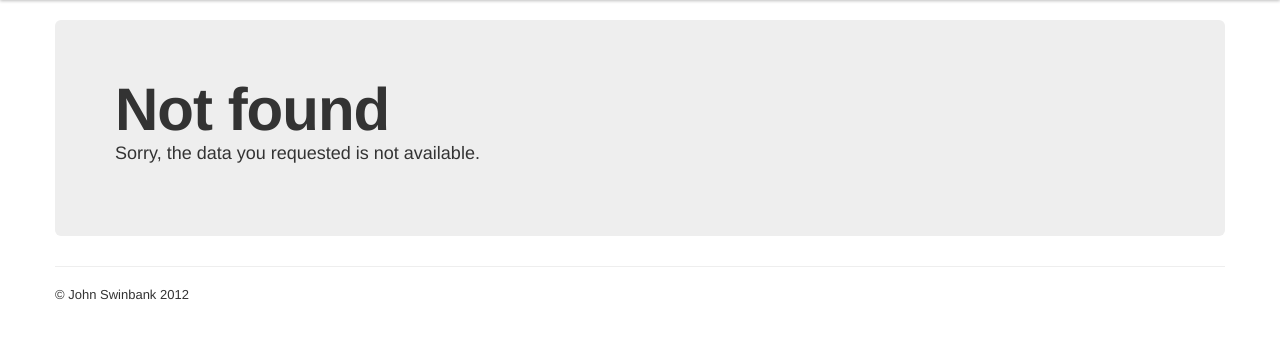
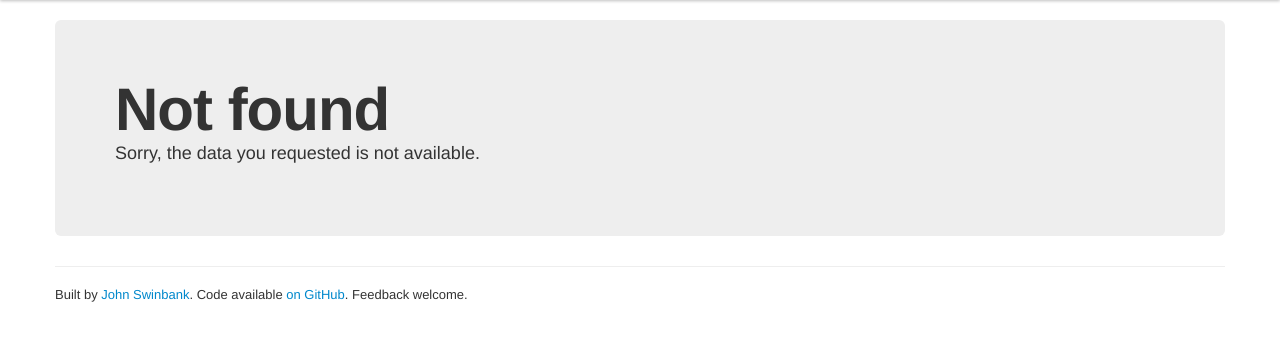
Before and after one commit to jdswinbank/lofar-obsdb, a Django app: template obsdb/observationdb/templates/404.html in a window 1280 px wide. Shown: the part 40-381 px from the top of the page. Run offline with Django 3.2, Linux system fonts and the light colour scheme; the template is opened without the code that fills it, so the values that code supplies are empty; parts of the project's set-up code (start-up, migrations or seed data) failed here and were passed over; some libraries are stand-ins or nearby versions.

Commit message:
Fix wording on 404

```diff
--- a/obsdb/observationdb/templates/404.html
+++ b/obsdb/observationdb/templates/404.html
@@ -55,7 +55,12 @@
       <hr>
 
       <footer>
-        <p>&copy; John Swinbank 2012</p>
+
+        <p>Built by <a href="mailto:swinbank@transientskp.org">John
+        Swinbank</a>. Code available <a
+        href="http://github.com/jdswinbank/lofar-obsdb">on GitHub</a>.
+        Feedback welcome.</p>
+
       </footer>
 
     </div> <!-- /container -->
```
